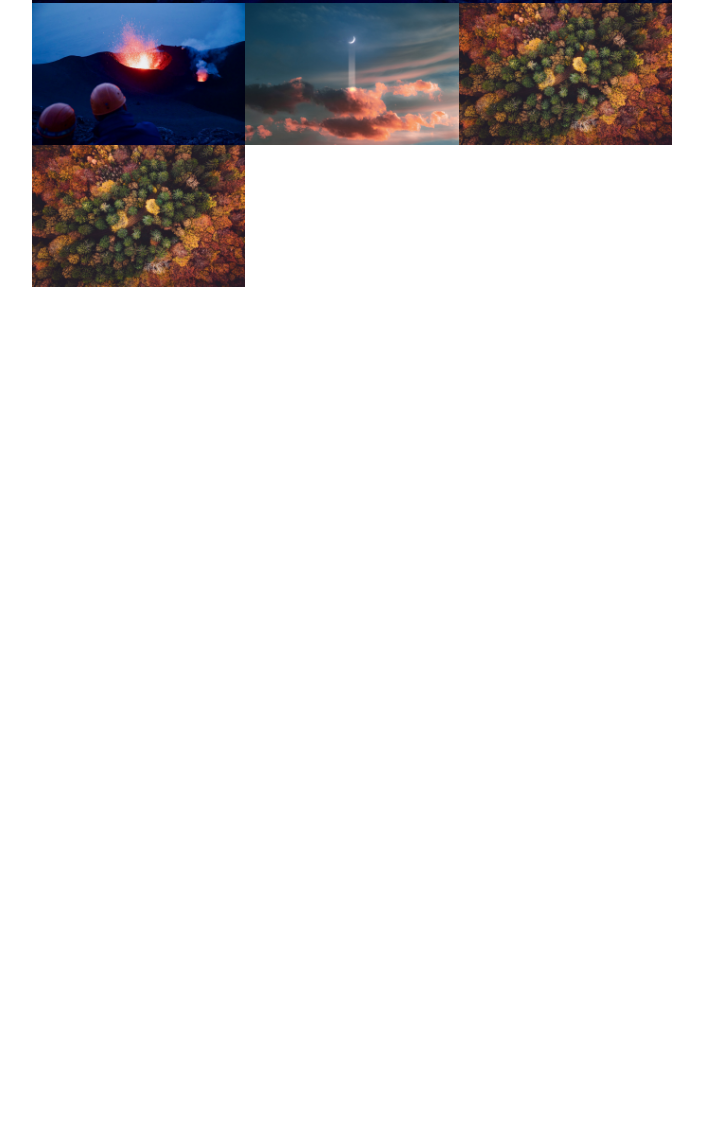
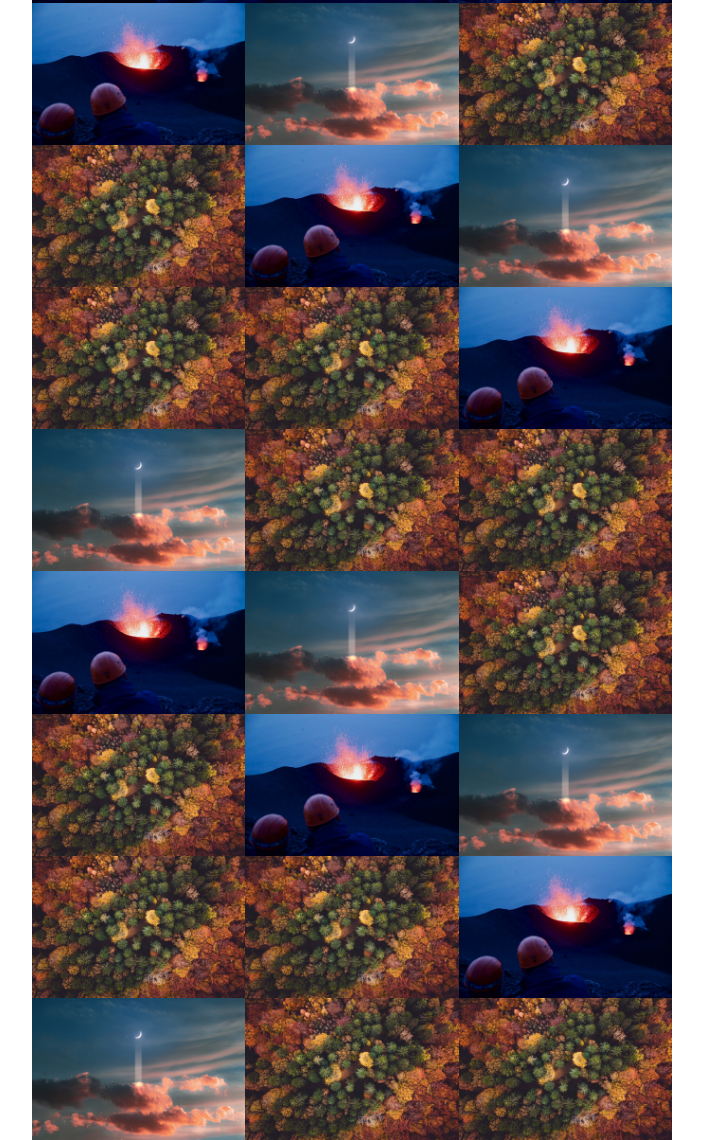
Before and after one commit to fedd-f21/thumbnail-gallery, a plain HTML site: page index.html in a window 1280 px wide. Shown: the part 440-1580 px from the top of the page, without its empty margins (288-991 px from the left). Before the commit the page ends 816 px from the top, so only its background shows below. Drawn offline with Linux system fonts and the light colour scheme.

Commit message:
complete

```diff
--- a/index.html
+++ b/index.html
@@ -17,7 +17,27 @@
 				<img src="img/one.jpg" alt="Volcano" class="thumbnail" id="thumb1">
 				<img src="img/two.jpg" alt="Moon" class="thumbnail" id="thumb2">
 				<img src="img/three.jpg" alt="Forrest" class="thumbnail" id="thumb3">
+				<img src="img/three.jpg" alt="Forrest" class="thumbnail" id="thumb4">
+				<img src="img/one.jpg" alt="Volcano" class="thumbnail" id="thumb1">
+				<img src="img/two.jpg" alt="Moon" class="thumbnail" id="thumb2">
 				<img src="img/three.jpg" alt="Forrest" class="thumbnail" id="thumb3">
+				<img src="img/three.jpg" alt="Forrest" class="thumbnail" id="thumb4">
+				<img src="img/one.jpg" alt="Volcano" class="thumbnail" id="thumb1">
+				<img src="img/two.jpg" alt="Moon" class="thumbnail" id="thumb2">
+				<img src="img/three.jpg" alt="Forrest" class="thumbnail" id="thumb3">
+				<img src="img/three.jpg" alt="Forrest" class="thumbnail" id="thumb4">
+				<img src="img/one.jpg" alt="Volcano" class="thumbnail" id="thumb1">
+				<img src="img/two.jpg" alt="Moon" class="thumbnail" id="thumb2">
+				<img src="img/three.jpg" alt="Forrest" class="thumbnail" id="thumb3">
+				<img src="img/three.jpg" alt="Forrest" class="thumbnail" id="thumb4">
+				<img src="img/one.jpg" alt="Volcano" class="thumbnail" id="thumb1">
+				<img src="img/two.jpg" alt="Moon" class="thumbnail" id="thumb2">
+				<img src="img/three.jpg" alt="Forrest" class="thumbnail" id="thumb3">
+				<img src="img/three.jpg" alt="Forrest" class="thumbnail" id="thumb4">
+				<img src="img/one.jpg" alt="Volcano" class="thumbnail" id="thumb1">
+				<img src="img/two.jpg" alt="Moon" class="thumbnail" id="thumb2">
+				<img src="img/three.jpg" alt="Forrest" class="thumbnail" id="thumb3">
+				<img src="img/three.jpg" alt="Forrest" class="thumbnail" id="thumb4">
 			</section>
 		</main>
 
--- a/js/script.js
+++ b/js/script.js
@@ -1,27 +1,16 @@
 const lg = document.querySelector(`#lrgimg`)
-const t1 = document.querySelector(`#thumb1`)
-const t2 = document.querySelector(`#thumb2`)
-const t3 = document.querySelector(`#thumb3`)
 
+// Collect all .thumbnail <img> together in an Array (NodeList)
+const thumbs = document.querySelectorAll(`.thumbnail`)
 
 // Get the url string from the target, assigns it to the src of the large image
 const handleThumbClick = function(event) {
-  // Element that was clicked
-  const thumb = event.target
-
-  // The src url from the element
-  const url = thumb.getAttribute(`src`)
-
-  // Assign the string to the large image
-  lg.setAttribute(`src`, url)
-
-
   // The same as the above 3 lines, as one line of code
-  // lg.setAttribute(`src`, event.target.getAttribute(`src`))
+  lg.setAttribute(`src`, event.target.getAttribute(`src`))
 }
 
-
-// Add listeners to each thumbnail one by one
-t1.addEventListener(`click`, handleThumbClick)
-t2.addEventListener(`click`, handleThumbClick)
-t3.addEventListener(`click`, handleThumbClick)
+// LOOP: Add listeners to each thumbnail one by one
+thumbs.forEach(function(thumb) {
+  // For each of the thumbnails found, make it clickable
+  thumb.addEventListener(`click`, handleThumbClick)
+})
```
